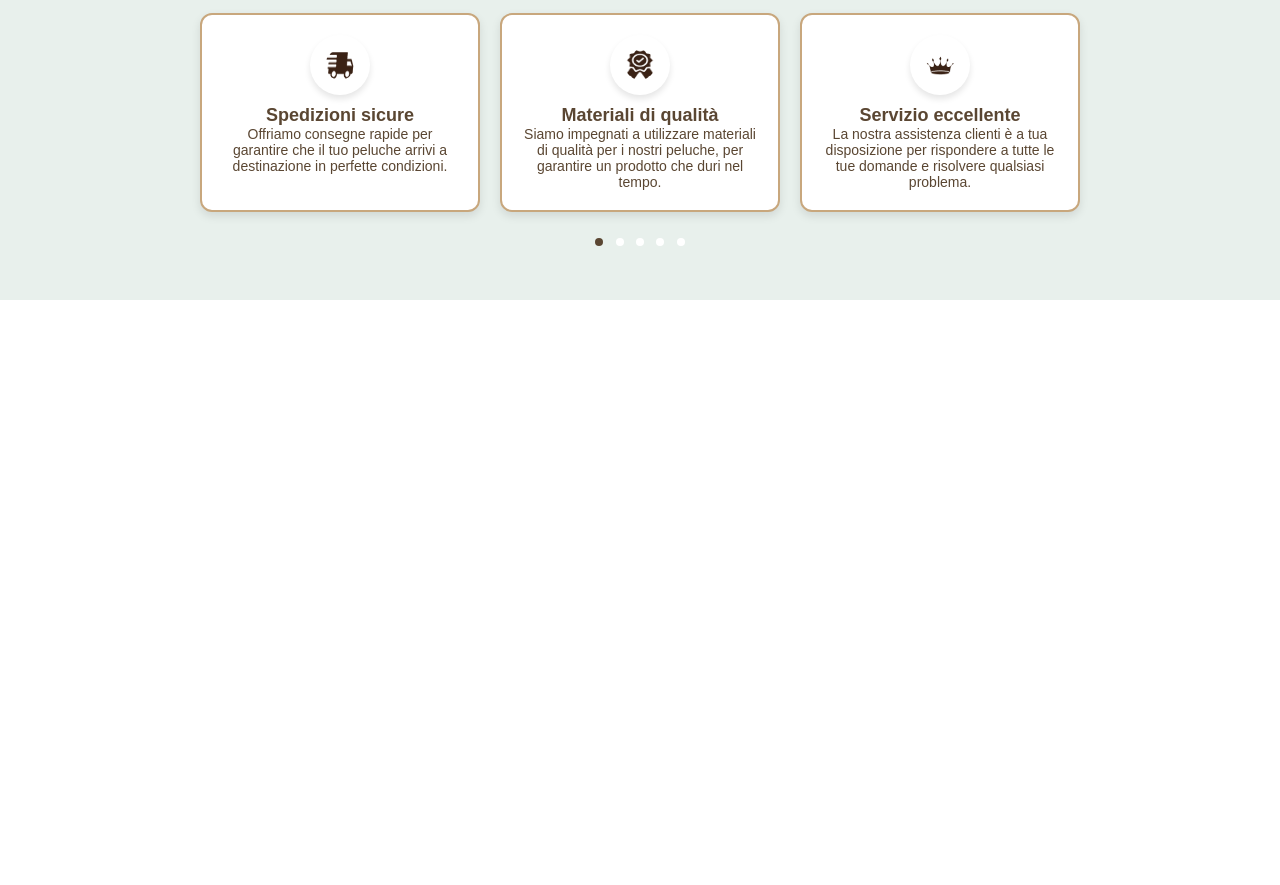
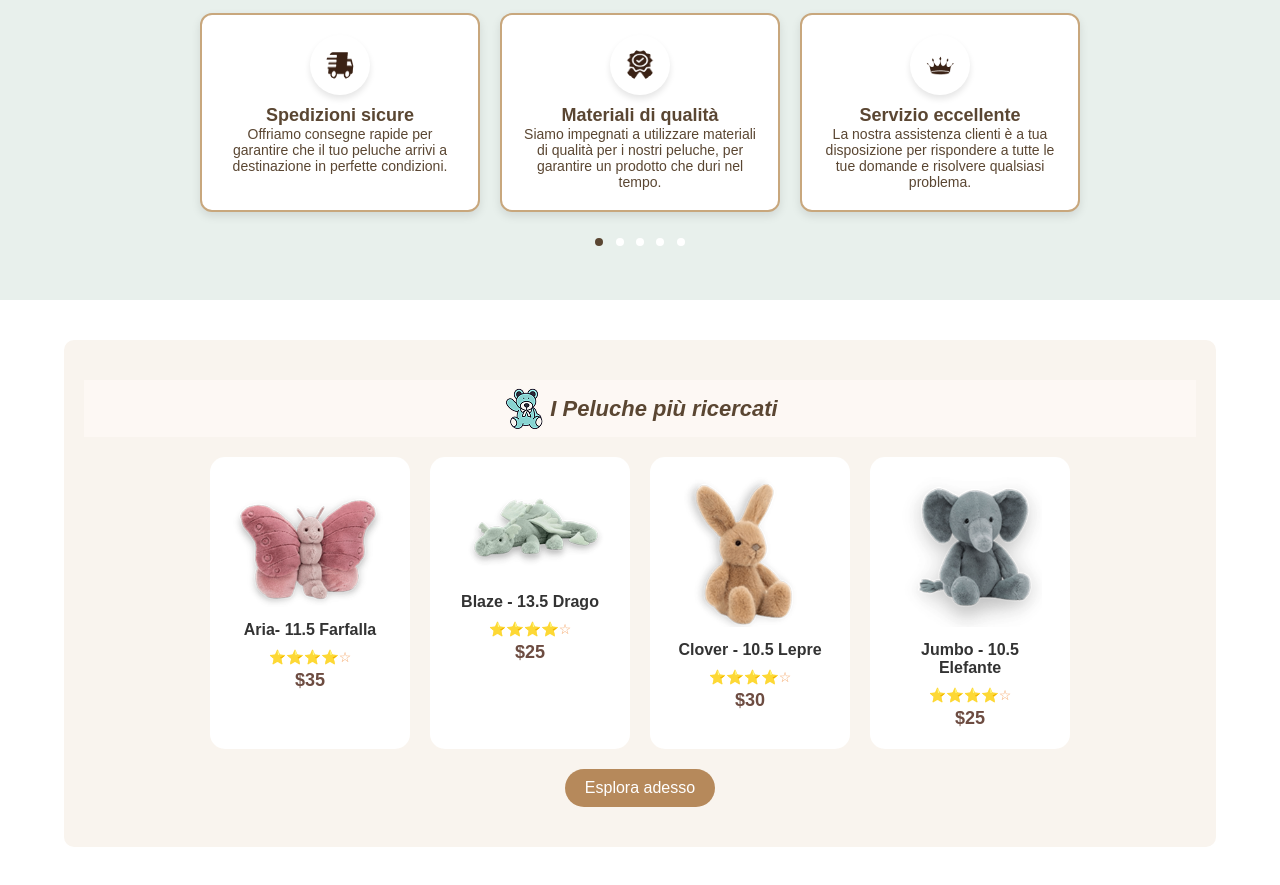
Before and after one commit to Gui027/Compass-Desafio-3---Ecommerce, a plain HTML site: page index.html in a window 1280 px wide. Shown: the part 1777-2662 px from the top of the page. Before the commit the page ends 2077 px from the top, so only its background shows below. Drawn offline with Linux system fonts and the light colour scheme.

Commit message:
section-5

```diff
--- a/index.html
+++ b/index.html
@@ -73,7 +73,7 @@
      </section>
 
      <!-- SECTION 3 -->
-     <section class="section-3">
+    <section class="section-3">
         <div class="text-section-3">
             <img src="assets/images/flower.png" alt="Wild Adventures">
              <span>Acquista Per La Primavera</span>
@@ -145,5 +145,42 @@
             <span class="dot"></span>
         </div>
     </section>
+
+    <!-- SECTION 5 -->
+    <section class="section-3">
+        <div class="text-section-3">
+            <img src="assets/images/logo-bear.png" alt="Wild Adventures">
+             <span>I Peluche più ricercati</span>
+        </div>
+
+        <div class="product-container">
+            <div class="product-card">
+                <img src="assets/images/butterfly.png" alt="butterfly">
+                <h3>Aria- 11.5 Farfalla</h3>
+                <p>⭐⭐⭐⭐☆</p>
+                <span class="price">$35</span>
+            </div>
+            <div class="product-card">
+                <img src="assets/images/dragon.png" alt="dragon">
+                <h3>Blaze - 13.5 Drago</h3>
+                <p>⭐⭐⭐⭐☆</p>
+                <span class="price">$25</span>
+            </div>
+            <div class="product-card">
+                <img src="assets/images/bunny-brown.png" alt="bunny-brown">
+                <h3>Clover - 10.5 Lepre</h3>
+                <p>⭐⭐⭐⭐☆</p>
+                <span class="price">$30</span>
+            </div>
+            <div class="product-card">
+                <img src="assets/images/jumbo.png" alt="jumbo">
+                <h3>Jumbo - 10.5 Elefante</h3>
+                <p>⭐⭐⭐⭐☆</p>
+                <span class="price">$25</span>
+            </div>
+        </div>
+
+        <button class="explore-btn">Esplora adesso</button>
+    </section>
 </body>
 </html>
```
Also changed, not shown: assets/images/bunny-brown.png (added), assets/images/butterfly.png (added), assets/images/dragon.png (added), assets/images/jumbo.png (added).
